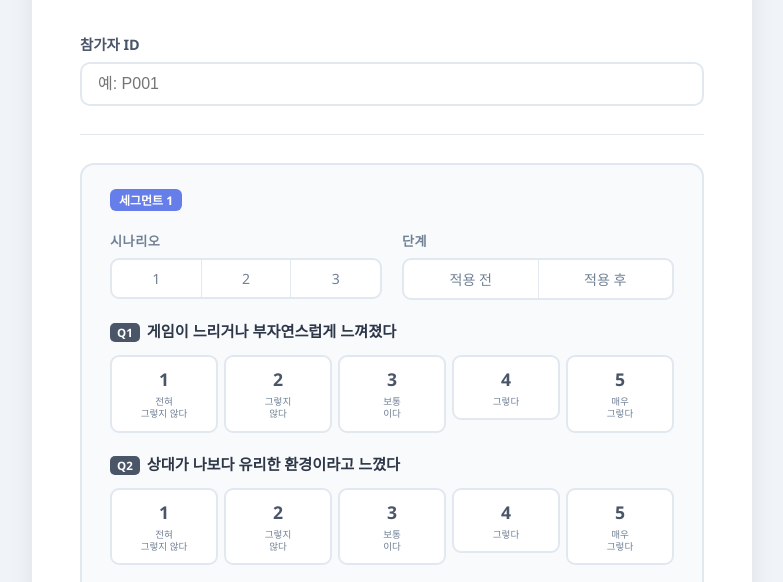
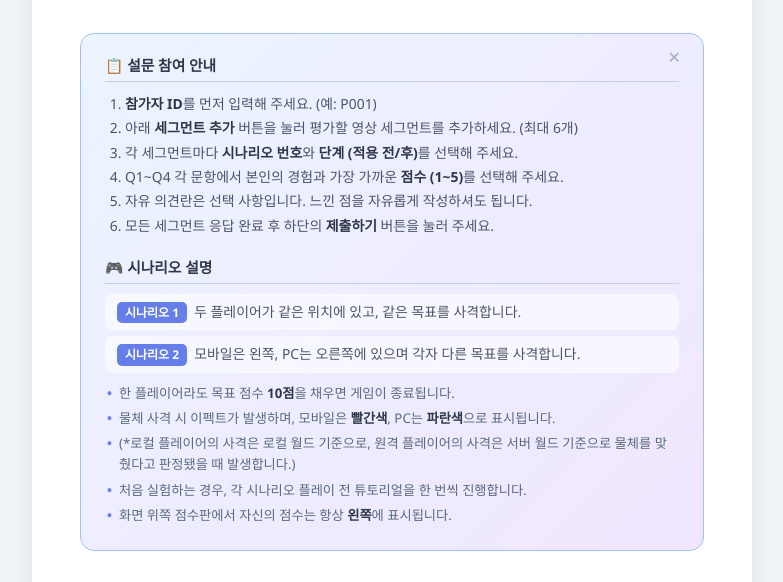
Before and after one commit to Yoonsin/CrossPlatform_QoE_Survey, a plain HTML site: page index.html in a window 1280 px wide. Shown: the part 143-725 px from the top of the page, without its empty margins (248-1031 px from the left). Drawn offline with Linux system fonts and the light colour scheme.

Commit message:
Update index.html

```diff
--- a/index.html
+++ b/index.html
@@ -327,6 +327,116 @@
       margin-top: 12px;
     }
 
+    /* 가이드라인 배너 */
+    .guide-banner {
+      background: linear-gradient(135deg, #ebf4ff 0%, #f0e6ff 100%);
+      border: 1.5px solid #a3bffa;
+      border-radius: 14px;
+      padding: 20px 24px 24px;
+      margin-bottom: 28px;
+      position: relative;
+    }
+
+    .guide-section { margin-bottom: 18px; }
+    .guide-section:last-of-type { margin-bottom: 0; }
+
+    .guide-section-title {
+      font-size: 0.92rem;
+      font-weight: 700;
+      color: #2d3748;
+      margin-bottom: 10px;
+      display: flex;
+      align-items: center;
+      gap: 6px;
+      padding-bottom: 6px;
+      border-bottom: 1.5px solid #c3d0e8;
+    }
+
+    .guide-banner ol {
+      padding-left: 20px;
+      margin: 0;
+    }
+
+    .guide-banner ol li {
+      font-size: 0.87rem;
+      color: #4a5568;
+      line-height: 1.75;
+    }
+
+    .guide-banner ol li strong { color: #2d3748; }
+
+    .guide-scenario-list {
+      list-style: none;
+      padding: 0;
+      margin: 0 0 10px 0;
+      display: flex;
+      flex-direction: column;
+      gap: 6px;
+    }
+
+    .guide-scenario-list li {
+      font-size: 0.87rem;
+      color: #4a5568;
+      line-height: 1.6;
+      background: rgba(255,255,255,0.6);
+      border-radius: 8px;
+      padding: 7px 12px;
+    }
+
+    .guide-scenario-list li .sc-label {
+      display: inline-block;
+      background: #667eea;
+      color: #fff;
+      font-size: 0.75rem;
+      font-weight: 700;
+      border-radius: 5px;
+      padding: 1px 8px;
+      margin-right: 7px;
+    }
+
+    .guide-notes {
+      list-style: none;
+      padding: 0;
+      margin: 0;
+      display: flex;
+      flex-direction: column;
+      gap: 4px;
+    }
+
+    .guide-notes li {
+      font-size: 0.83rem;
+      color: #5a6a7e;
+      line-height: 1.6;
+      padding-left: 14px;
+      position: relative;
+    }
+
+    .guide-notes li::before {
+      content: "•";
+      position: absolute;
+      left: 2px;
+      color: #667eea;
+      font-weight: 700;
+    }
+
+    .guide-notes li strong { color: #2d3748; }
+
+    .guide-close-btn {
+      position: absolute;
+      top: 12px;
+      right: 14px;
+      background: none;
+      border: none;
+      font-size: 1rem;
+      color: #a0aec0;
+      cursor: pointer;
+      padding: 4px 8px;
+      border-radius: 6px;
+      line-height: 1;
+      transition: background 0.15s, color 0.15s;
+    }
+    .guide-close-btn:hover { background: #e2e8f0; color: #4a5568; }
+
     /* 완료 메시지 */
     .success-msg {
       display: none;
@@ -352,6 +462,38 @@
   <div class="card-header">
     <h1>QoE 설문조사</h1>
     <p>각 항목에 대해 본인의 생각과 가장 가까운 점수를 선택해 주세요.</p>
+  </div>
+
+  <!-- 가이드라인 배너 -->
+  <div class="guide-banner" id="guideBanner">
+    <button type="button" class="guide-close-btn" id="guideCloseBtn" title="가이드라인 닫기">✕</button>
+
+    <div class="guide-section">
+      <div class="guide-section-title">📋 설문 참여 안내</div>
+      <ol>
+        <li><strong>참가자 ID</strong>를 먼저 입력해 주세요. (예: P001)</li>
+        <li>아래 <strong>세그먼트 추가</strong> 버튼을 눌러 평가할 영상 세그먼트를 추가하세요. (최대 6개)</li>
+        <li>각 세그먼트마다 <strong>시나리오 번호</strong>와 <strong>단계 (적용 전/후)</strong>를 선택해 주세요.</li>
+        <li>Q1~Q4 각 문항에서 본인의 경험과 가장 가까운 <strong>점수 (1~5)</strong>를 선택해 주세요.</li>
+        <li>자유 의견란은 선택 사항입니다. 느낀 점을 자유롭게 작성하셔도 됩니다.</li>
+        <li>모든 세그먼트 응답 완료 후 하단의 <strong>제출하기</strong> 버튼을 눌러 주세요.</li>
+      </ol>
+    </div>
+
+    <div class="guide-section">
+      <div class="guide-section-title">🎮 시나리오 설명</div>
+      <ul class="guide-scenario-list">
+        <li><span class="sc-label">시나리오 1</span>두 플레이어가 같은 위치에 있고, 같은 목표를 사격합니다.</li>
+        <li><span class="sc-label">시나리오 2</span>모바일은 왼쪽, PC는 오른쪽에 있으며 각자 다른 목표를 사격합니다.</li>
+      </ul>
+      <ul class="guide-notes">
+        <li>한 플레이어라도 목표 점수 <strong>10점</strong>을 채우면 게임이 종료됩니다.</li>
+        <li>물체 사격 시 이펙트가 발생하며, 모바일은 <strong>빨간색</strong>, PC는 <strong>파란색</strong>으로 표시됩니다.</li>
+        <li>(*로컬 플레이어의 사격은 로컬 월드 기준으로, 원격 플레이어의 사격은 서버 월드 기준으로 물체를 맞췄다고 판정됐을 때 발생합니다.)</li>
+        <li>처음 실험하는 경우, 각 시나리오 플레이 전 튜토리얼을 한 번씩 진행합니다.</li>
+        <li>화면 위쪽 점수판에서 자신의 점수는 항상 <strong>왼쪽</strong>에 표시됩니다.</li>
+      </ul>
+    </div>
   </div>
 
   <form id="surveyForm">
@@ -392,6 +534,10 @@
 </div>
 
 <script>
+  document.getElementById("guideCloseBtn").addEventListener("click", () => {
+    document.getElementById("guideBanner").style.display = "none";
+  });
+
   const APPS_SCRIPT_URL = "https://script.google.com/macros/s/AKfycbwmMFThoYEJ_k0qESDcPI6MVHtQ9zyPo5k2dGMNj2UYDocmzYc-fWWv5f-WZsigrriEmQ/exec";
   const MAX_SEGMENTS = 6;
 
@@ -448,7 +594,7 @@
         <div class="seg-group">
           <span class="seg-group-label">시나리오</span>
           <div class="seg-control">
-            ${[1,2,3].map(n => `
+            ${[1,2].map(n => `
               <input type="radio" name="seg${id}_scenario" id="seg${id}_sc${n}" value="${n}" ${preset.scenario == n ? "checked" : ""} />
               <label for="seg${id}_sc${n}">${n}</label>
             `).join("")}
```
